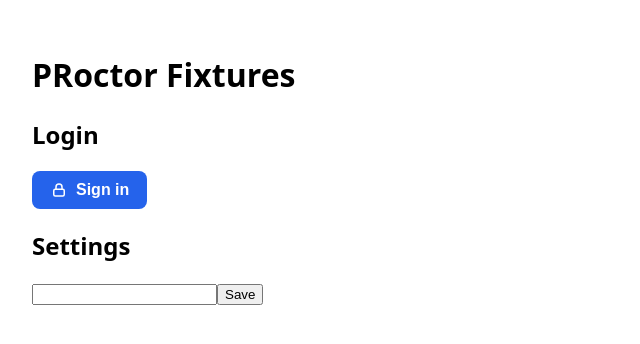
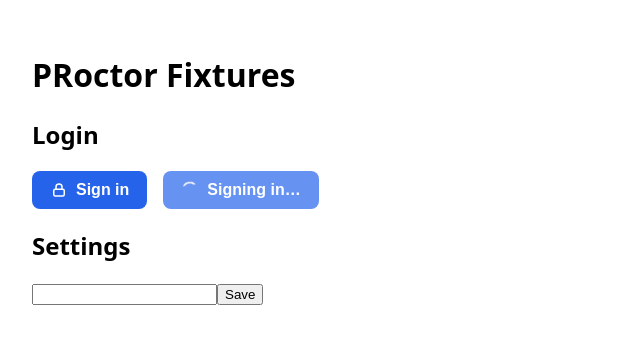
Before and after one commit to zealllot/proctor-fixtures, a React (Vite) app: page / in a window 1280 px wide. Shown: the top 344 px of the page, without its empty margins (0-640 px from the left). Built offline with nearby package versions, Linux system fonts and the light colour scheme.

Commit message:
feat(login): add loading prop with spinner + disabled state

```diff
--- a/src/components/Login.tsx
+++ b/src/components/Login.tsx
@@ -1,12 +1,19 @@
 import React, { useState } from 'react';
 
-export function LoginButton() {
+interface LoginButtonProps {
+  loading?: boolean;
+}
+
+export function LoginButton({ loading = false }: LoginButtonProps) {
   const [hovered, setHovered] = useState(false);
+  const disabled = loading;
   return (
     <button
       type="button"
-      title="Sign in to your account"
-      aria-label="Sign in to your account"
+      title={loading ? 'Signing in…' : 'Sign in to your account'}
+      aria-label={loading ? 'Signing in' : 'Sign in to your account'}
+      aria-busy={loading}
+      disabled={disabled}
       data-testid="login-button"
       onMouseEnter={() => setHovered(true)}
       onMouseLeave={() => setHovered(false)}
@@ -17,14 +24,33 @@ export function LoginButton() {
         padding: '10px 18px',
         borderRadius: 8,
         border: 'none',
-        cursor: 'pointer',
+        cursor: disabled ? 'not-allowed' : 'pointer',
+        opacity: disabled ? 0.7 : 1,
         fontSize: 16,
         fontWeight: 600,
         color: 'white',
-        background: hovered ? '#1d4ed8' : '#2563eb',
-        transition: 'background 0.15s ease',
+        background: hovered && !disabled ? '#1d4ed8' : '#2563eb',
+        transition: 'background 0.15s ease, opacity 0.15s ease',
       }}
     >
+      {loading ? (
+        <svg
+          data-testid="login-button-spinner"
+          width="18"
+          height="18"
+          viewBox="0 0 24 24"
+          fill="none"
+          stroke="currentColor"
+          strokeWidth="2"
+          strokeLinecap="round"
+          aria-hidden="true"
+          style={{
+            animation: 'proctor-spin 0.8s linear infinite',
+          }}
+        >
+          <path d="M12 2 A 10 10 0 0 1 22 12" />
+        </svg>
+      ) : (
         <svg
           data-testid="login-button-icon"
           width="18"
@@ -40,7 +66,14 @@ export function LoginButton() {
           <rect x="5" y="11" width="14" height="9" rx="2"></rect>
           <path d="M8 11V8a4 4 0 0 1 8 0v3"></path>
         </svg>
-      Sign in
+      )}
+      <style>{`
+        @keyframes proctor-spin {
+          from { transform: rotate(0deg); }
+          to   { transform: rotate(360deg); }
+        }
+      `}</style>
+      {loading ? 'Signing in…' : 'Sign in'}
     </button>
   );
 }
--- a/src/main.tsx
+++ b/src/main.tsx
@@ -9,7 +9,10 @@ function App() {
       <h1>PRoctor Fixtures</h1>
       <section>
         <h2>Login</h2>
-        <LoginButton />
+        <div style={{ display: "flex", gap: 16, alignItems: "center" }}>
+          <LoginButton />
+          <LoginButton loading />
+        </div>
       </section>
       <section>
         <h2>Settings</h2>
```
Lines whose indentation alone changed are shown as unchanged.
